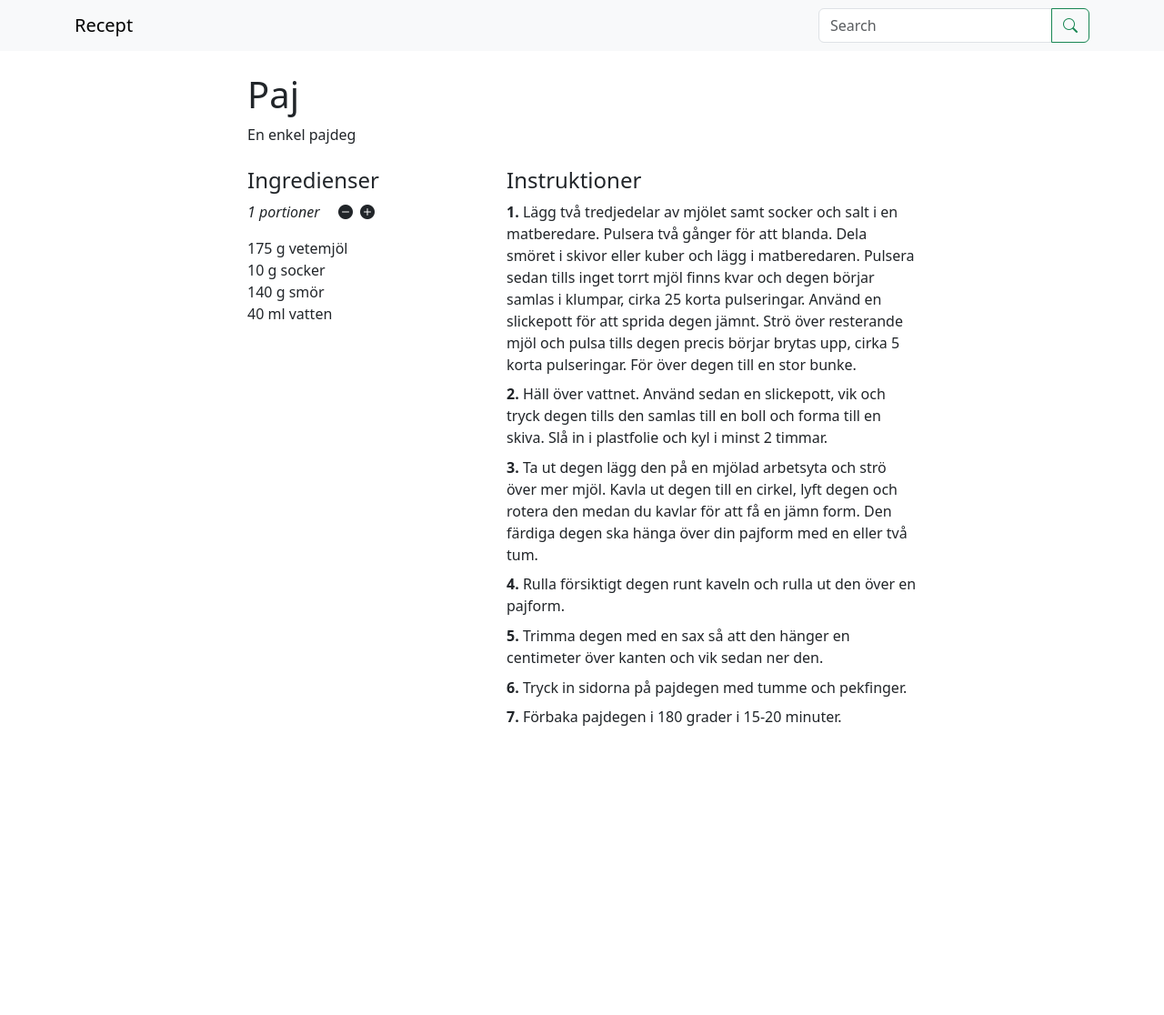
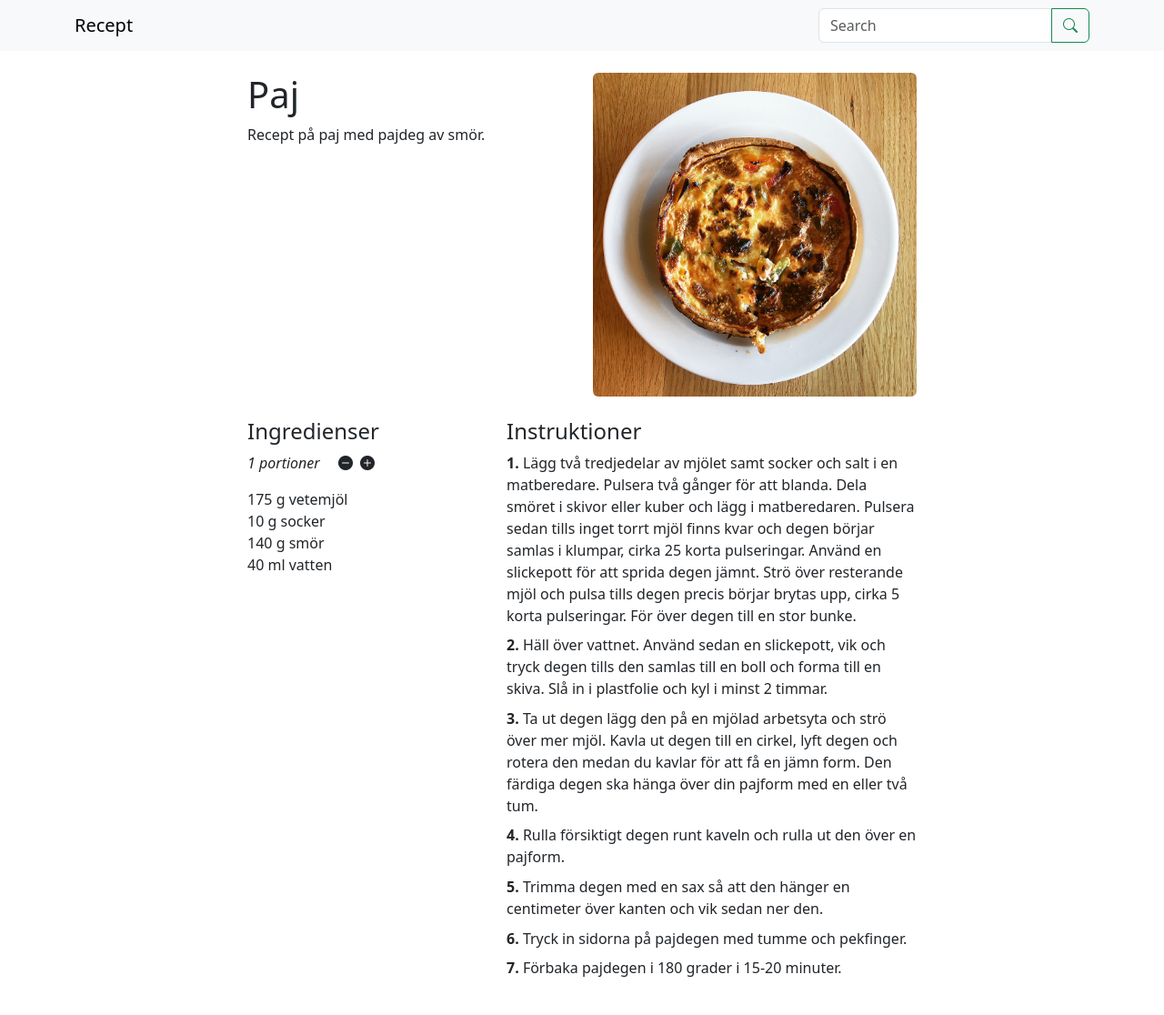
Before and after one commit to jolars/recipes, a Jekyll site: the page built from _recipes/paj.md, in a window 1280 px wide. Shown: the whole page at 91% size. Built offline with Jekyll 4.4.1, drawn with Linux system fonts in a browser that asks for light colours; before the commit the page ends 900 px from its top, so only the background shows below that.

Commit message:
feat: add image for pie

```diff
--- a/_recipes/paj.md
+++ b/_recipes/paj.md
@@ -1,7 +1,8 @@
 ---
 title: "Paj"
-categories: bak
-excerpt: En enkel pajdeg
+categories: vegetariskt
+excerpt: Recept på paj med pajdeg av smör.
+img: assets/img/quiche.jpg
 servings: 1
 components:
   - ingredients:
--- a/assets/js/main.js
+++ b/assets/js/main.js
@@ -1,7 +1,5 @@
-// let round = (n, p = 2) => (e => Math.round(n * e) / e)(Math.pow(10, p))
 function round(value, places) {
   var multiplier = Math.pow(10, places);
-
   return (Math.round(value * multiplier) / multiplier);
 }
 
```
Also changed, not shown: _recipes/krabbelurer.md (+1 -1 lines), assets/img/quiche.jpg (added).
